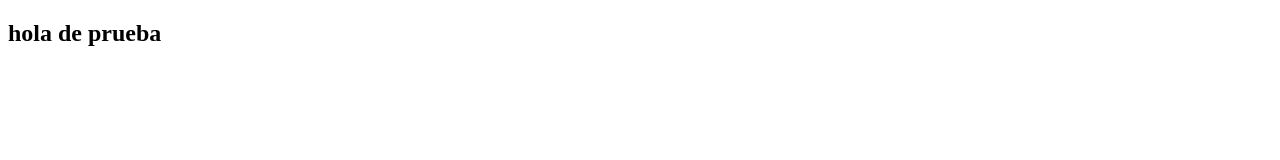
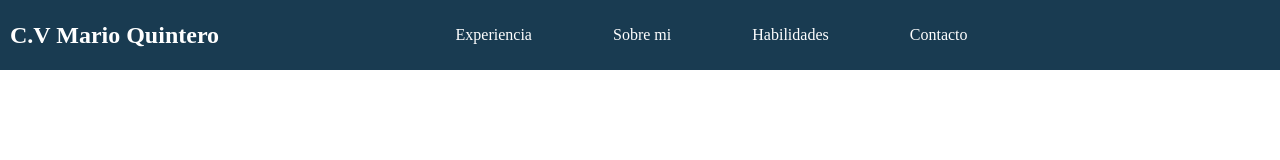
Before and after one commit to mariounimet/Mario_Quintero_mini_project, a plain HTML site: page index.html in a window 1280 px wide. Drawn offline with Linux system fonts and the light colour scheme.

Commit message:
navbar 80%

```diff
--- a/index.html
+++ b/index.html
@@ -5,12 +5,19 @@
     <meta http-equiv="X-UA-Compatible" content="IE=edge">
     <meta name="viewport" content="width=device-width, initial-scale=1.0">
     <title>Document</title>
+    <link rel="stylesheet" href="./styles.css">
 </head>
 <body>
-
-    <nav>
-        <h1>hola de prueba</h1>
+    <nav id="nav" class="navbar">
+        <h1 class="tittle-nav">C.V Mario Quintero</h1>
+        <div class="options">
+            <a class="link-op" href="">Experiencia</a>
+            <a class="link-op" href="">Sobre mi</a>
+            <a class="link-op" href="">Habilidades</a>
+            <a class="link-op" href="">Contacto</a>
+        </div>
+        <button id="deploy" class="deploy-button"><img class="deploy-button-img" src="./img/sandwich.png" alt="deploy menu"></button>
     </nav>
-
+    <script src="./main.js"></script>
 </body>
 </html>
--- a/main.js
+++ b/main.js
@@ -0,0 +1,5 @@
+const menu = document.getElementById("deploy")
+
+menu.addEventListener("click", function(){
+
+})
--- a/styles.css
+++ b/styles.css
@@ -6,11 +6,46 @@
     padding: 0;
     box-sizing: border-box;
 }
+/* navbar start */
+.navbar{
+    background-color: #193b51;
+    display: flex;
+    align-items: center;
+    justify-content: space-between;
+    height: 70px;
+    width: 100%;
+}
+    .tittle-nav{
+        color: white;
+        margin-left: 10px;
+    }
+    .options{
+        visibility: hidden;
+        margin-right: 20px;
+        width: 40%;
+        display: flex;
+        justify-content: space-between;
+    }
+        .link-op{
+            text-decoration: none;
+            color: white;
+        }
+    .deploy-button{
+        margin-right: 20px;
+    }
+    .deploy-button-img{
+        width: 32px;
+    }
 
-
+/* navbar end */
 
 @media (min-width: 768px){
-
+    .deploy-button{
+        visibility: hidden;
+    }
+    .options{
+        visibility: visible;
+    }
 }
 
 @media (min-width: 1024px) {
```
Also changed, not shown: img/sandwich.png (added).
